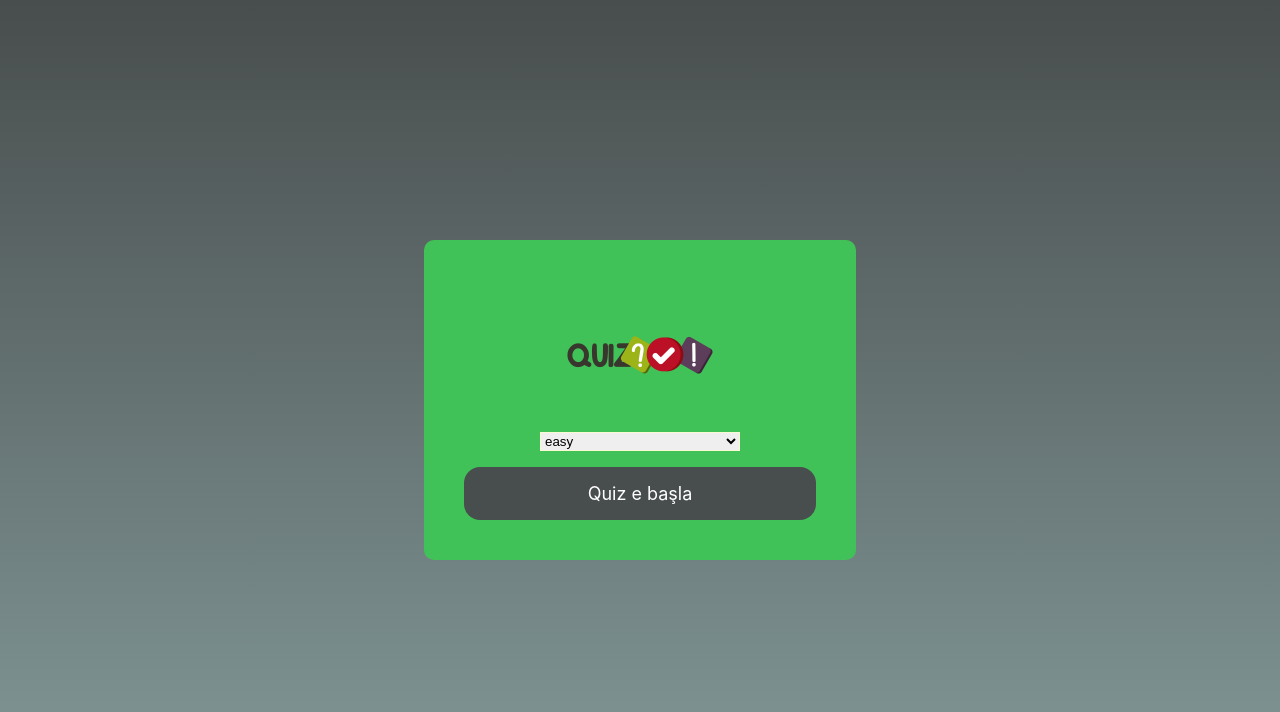
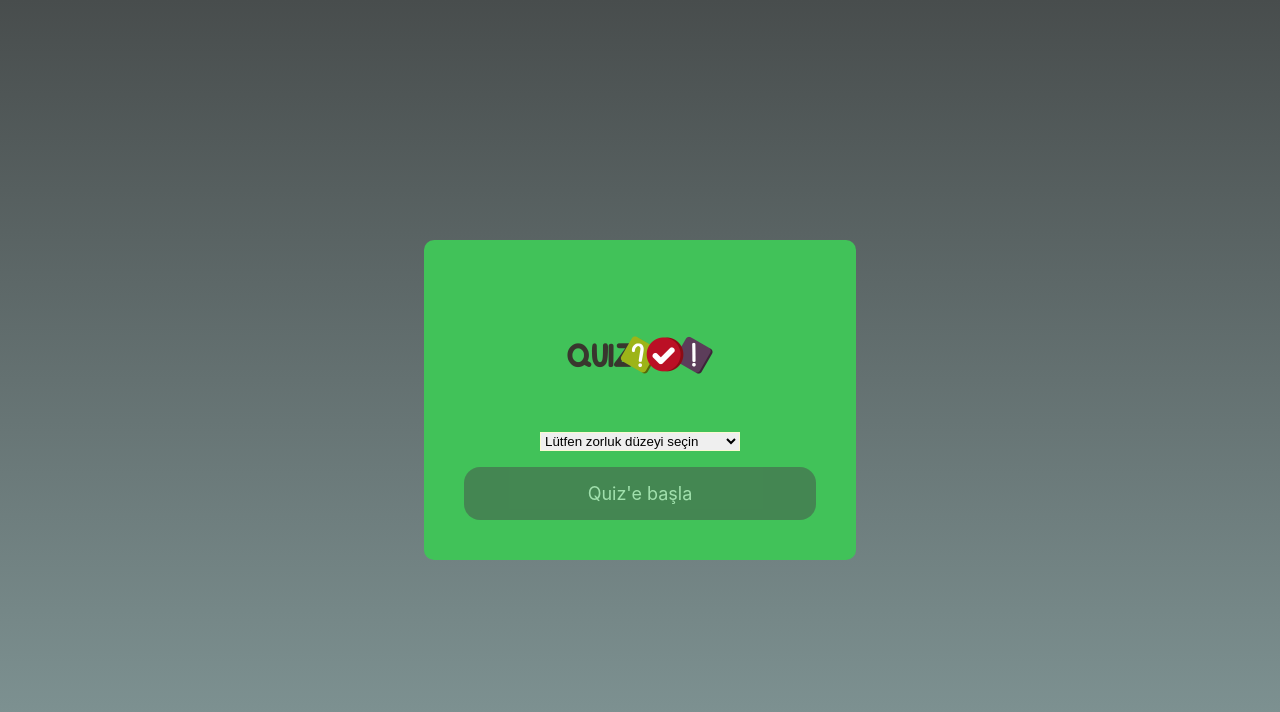
Before and after one commit to coderumo/react-quiz-app, a React (Create React App) app: page / in a window 1280 px wide. Shown: the top 712 px of the page. Built offline with nearby package versions, Linux system fonts and the light colour scheme.

Commit message:
bonus additions

```diff
--- a/src/components/dropdown/Dropdown.jsx
+++ b/src/components/dropdown/Dropdown.jsx
@@ -1,15 +1,16 @@
 import React from 'react'
 import './Dropdown.css'
 
-const Dropdown = ({data, setDifficultyChange}) => {
+const Dropdown = ({ data, setDifficultyChange }) => {
   return (
     <div className='dropdown'>
-      <select onChange={e=> setDifficultyChange(e.target.value)} name="" id="">
-        {
-          data.map((dt, i) => (
-            <option value={dt}>{dt}</option>
-          ))
-        }
+      <select onChange={e => setDifficultyChange(e.target.value)} defaultValue="Lütfen zorluk düzeyi seçin">
+        <option value="Lütfen zorluk düzeyi seçin" disabled hidden>
+          Lütfen zorluk düzeyi seçin
+        </option>
+        {data.map((dt, i) => (
+          <option key={i} value={dt}>{dt}</option>
+        ))}
       </select>
     </div>
   )
--- a/src/pages/introduce/Introduc.jsx
+++ b/src/pages/introduce/Introduc.jsx
@@ -1,8 +1,8 @@
-import React, {useState} from 'react'
+import React, { useState } from 'react'
 import './Introduce.css'
 import Dropdown from '../../components/dropdown/Dropdown'
 import logo from '../../images/logo2.png'
-import {useNavigate} from 'react-router-dom'
+import { useNavigate } from 'react-router-dom'
 
 const Introduc = () => {
     const difficulty = ["easy", "medium", "hard"]
@@ -13,19 +13,25 @@ const Introduc = () => {
     console.log(difficultyChange, "difficultyChange")
 
     const startQuiz = () => {
-      if(difficultyChange){
+      if (difficultyChange && difficultyChange !== "Lütfen zorluk düzeyi seçin") {
         navigate(`/quiz/${difficultyChange}/${TOTAL_QUESTIONS}`)
       }
     }
+
     return (
-    <div className='introduce'>
-      <div className="introduce-container">
-        <img src={logo} alt="Logo" />
-        <Dropdown data= {difficulty} setDifficultyChange = {setDifficultyChange}/>
-            <div onClick={startQuiz} className='introduce-btn'>Quiz e başla</div>
+      <div className='introduce'>
+        <div className="introduce-container">
+          <img src={logo} alt="Logo" />
+          <Dropdown data={difficulty} setDifficultyChange={setDifficultyChange} />
+          <div
+            onClick={startQuiz}
+            className={`introduce-btn ${!difficultyChange || difficultyChange === "Lütfen zorluk düzeyi seçin" ? 'disabled' : ''}`}
+          >
+            Quiz'e başla
+          </div>
+        </div>
       </div>
-    </div>
-  )
+    )
 }
 
 export default Introduc
--- a/src/pages/introduce/Introduce.css
+++ b/src/pages/introduce/Introduce.css
@@ -40,6 +40,11 @@
 
 }
 
+.introduce-btn.disabled {
+    pointer-events: none;
+    opacity: 0.5;
+  }
+
 .introduce img{
     width: 150px;
     height: auto;
```
